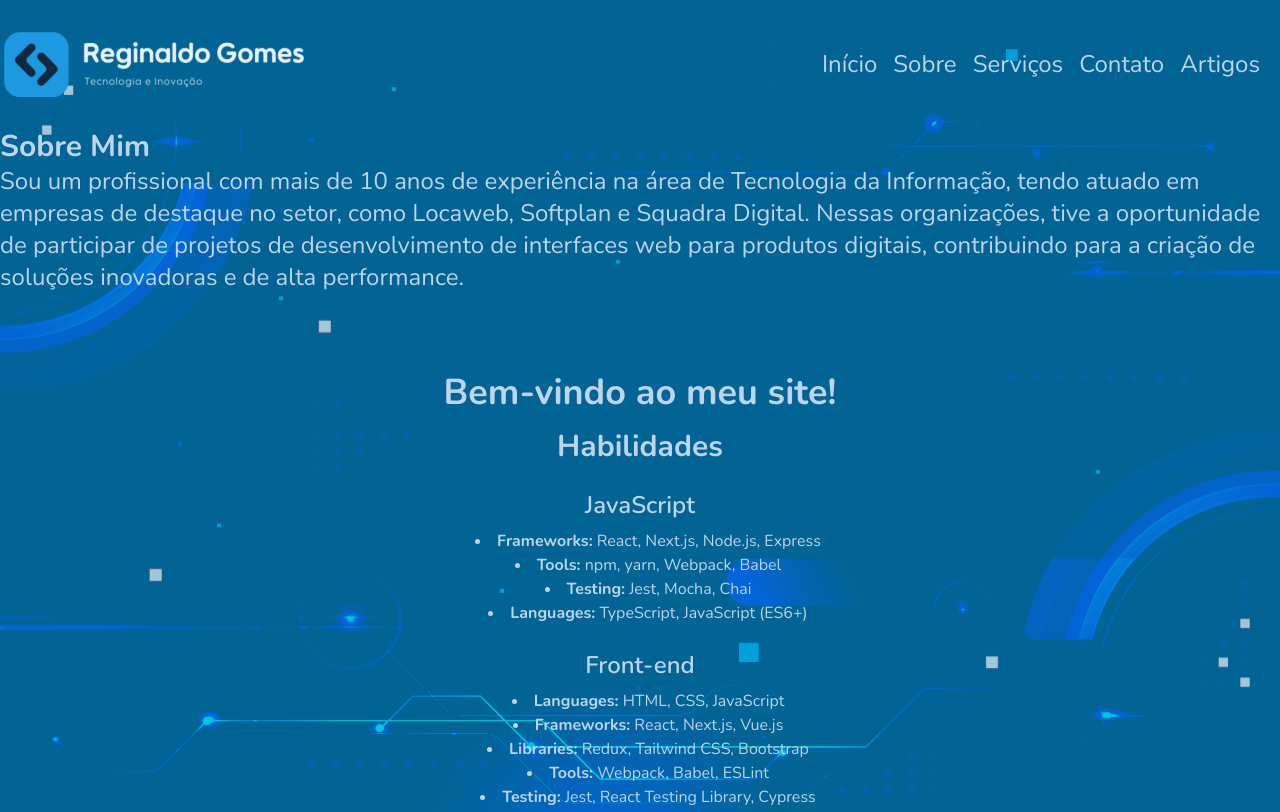
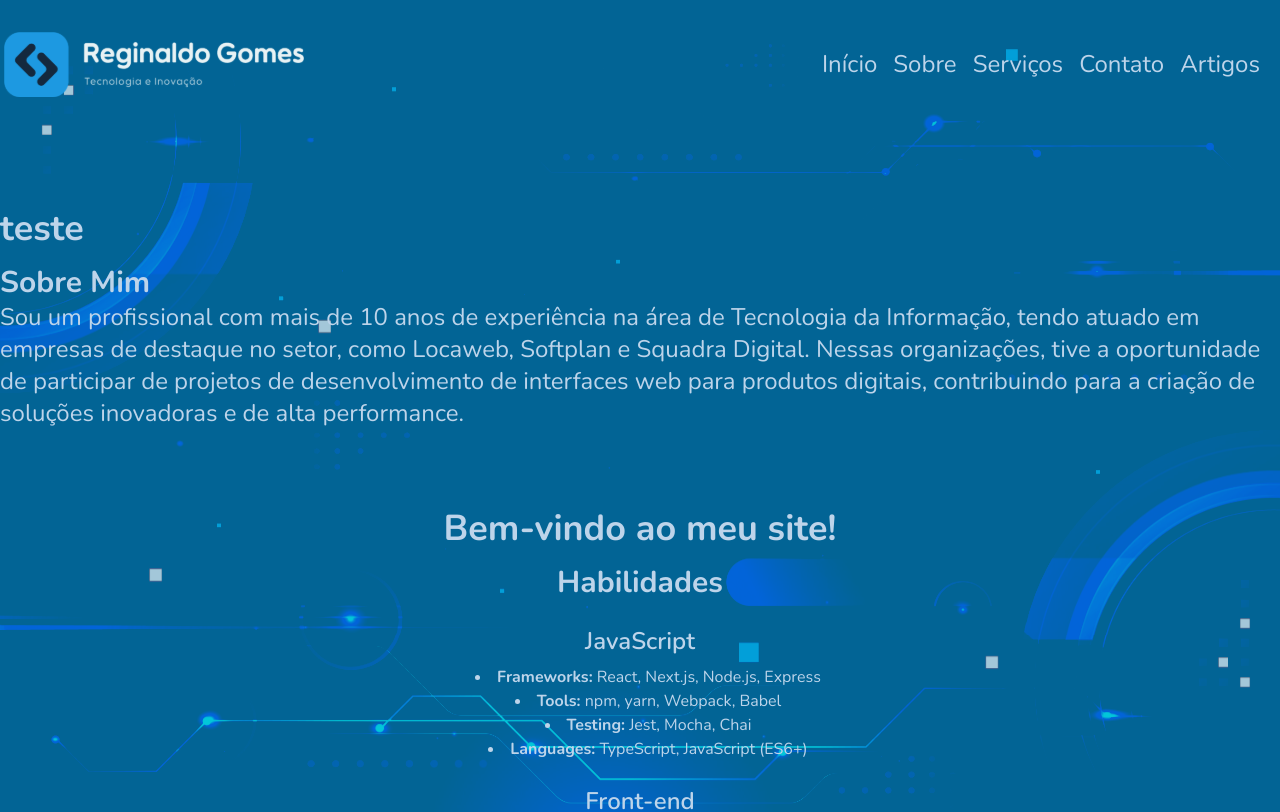
Before and after one commit to reginaldogomes/bhs_cms_site_app, a Next.js app: page /about in a window 1280 px wide. Shown: the top 812 px of the page. Built offline with nearby package versions, Linux system fonts and the light colour scheme.

Commit message:
fix: section component

```diff
--- a/src/app/about/page.tsx
+++ b/src/app/about/page.tsx
@@ -13,10 +13,12 @@ const about = {
 export default function About() {
   return (
     <Container>
-      <h1 className="text-3xl font-bold">{about.title}</h1>
-      <p className="text-2xl">{about.description}</p>
-      <Skills />
-      <ProfessionalSummary {...professionalSummary} />
+      <Section title="teste">
+        <h1 className="text-3xl font-bold">{about.title}</h1>
+        <p className="text-2xl">{about.description}</p>
+        <Skills />
+        <ProfessionalSummary {...professionalSummary} />
+      </Section>
     </Container>
   )
 }
```
